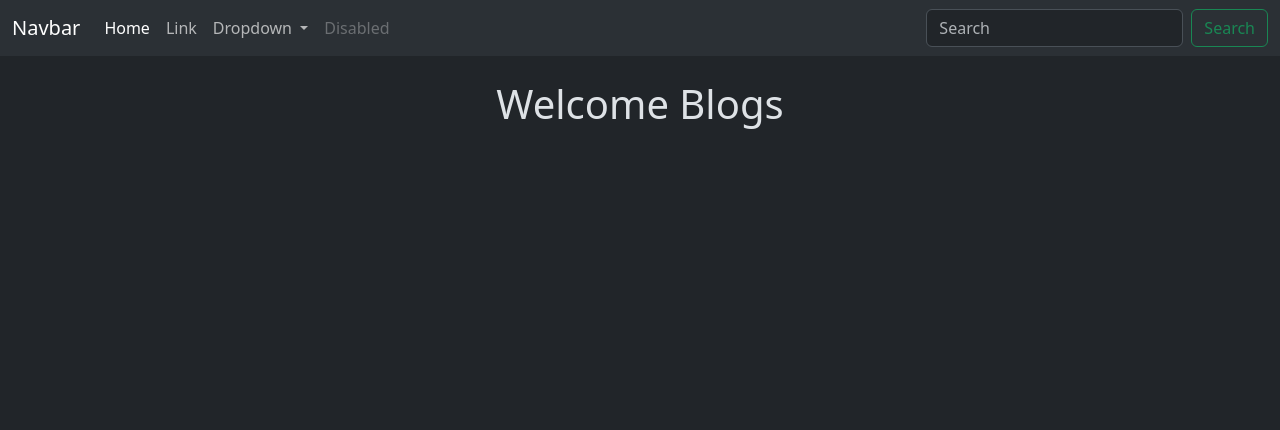
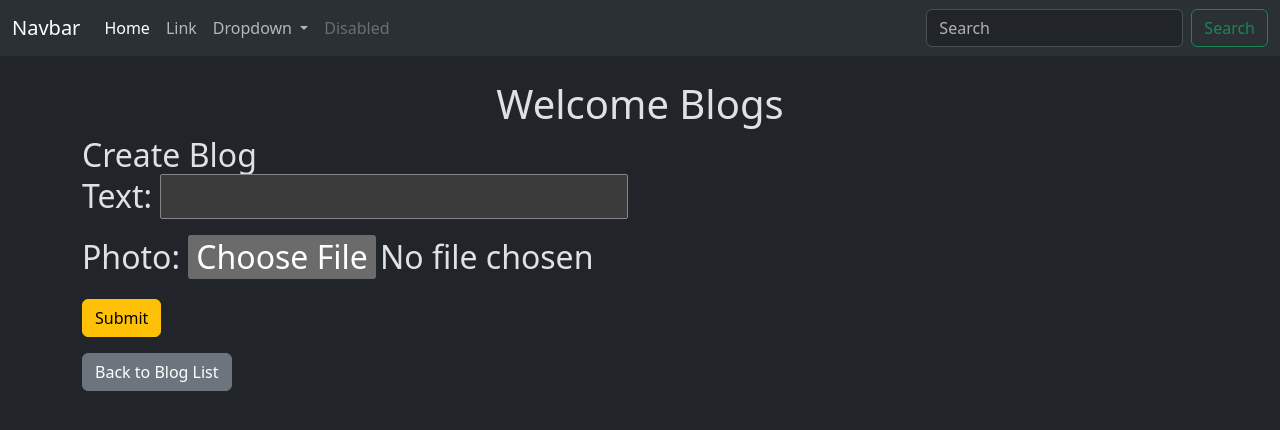
Before and after one commit to aniketkumar101/MindScribe, a Django app: page /blog/create/ in a window 1280 px wide. Shown: the top 430 px of the page. Run offline with Django 5.2, Linux system fonts and the light colour scheme.

Commit message:
blog webpage

```diff
--- a/mindscribe/blog/templates/blog_form.html
+++ b/mindscribe/blog/templates/blog_form.html
@@ -5,5 +5,21 @@ MindScribe - Blog
 {% endblock %}
 
 {% block content %}
-<h1 class="text-center mt-4"> Welcome Blogs</h1>
+<h1 class="text-center mt-4">Welcome Blogs</h1>
+
+<h2>
+    {%if form.instance.pk %}
+    Edit Blog
+    {% else %}
+    Create Blog
+    {% endif %}
+    <form method="post" enctype="multipart/form-data" class="form">
+        {% csrf_token %}
+        {{ form.as_p }}
+        <button class="btn btn-warning" type="submit">Submit</button>
+    </form>
+    <a href="{% url 'blog_list' %}" class="btn btn-secondary mt-3">Back to Blog List</a>
+</h2>
+
+
 {% endblock %}
```
Also changed, not shown: mindscribe/blog/templates/blog_confirm_delete.html (+7 -1 lines).
